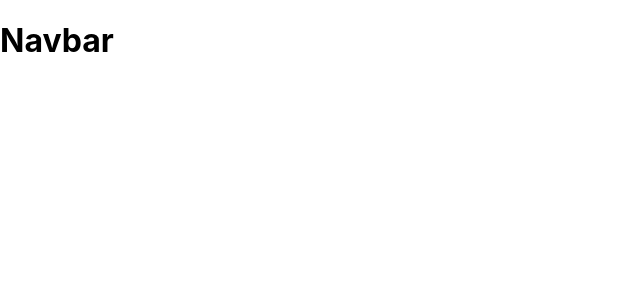
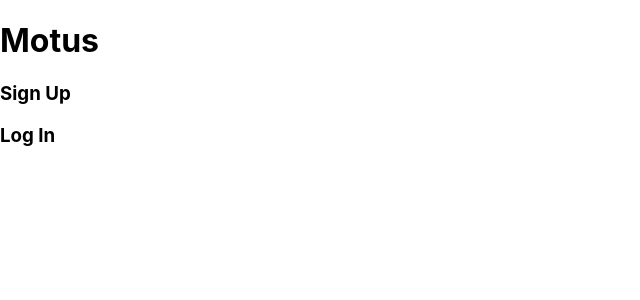
Before and after one commit to KhallilB/Motus_Frontend, a React (Create React App) app: page / in a window 1280 px wide. Shown: the top 300 px of the page, without its empty margins (0-640 px from the left). Built offline with nearby package versions, Linux system fonts and the light colour scheme.

Commit message:
navbar outline

```diff
--- a/src/components/navbar/Navbar.js
+++ b/src/components/navbar/Navbar.js
@@ -5,7 +5,23 @@ class Navbar extends Component {
   render() {
     return (
       <div>
-        <h1>Navbar</h1>
+        <div class="Navbar">
+          <div class="Navbar-link Navbar-logo">
+            <h1>Motus</h1>
+          </div>
+          {/* <div class="Navbar-link">
+            <h3>Reminders</h3>
+          </div>
+          <div class="Navbar-link">
+            <h3>Calender</h3>
+          </div> */}
+          <div class="Navbar-link">
+            <h3>Sign Up</h3>
+          </div>
+          <div class="Navbar-link">
+            <h3>Log In</h3>
+          </div>
+        </div>
       </div>
     );
   }
```
